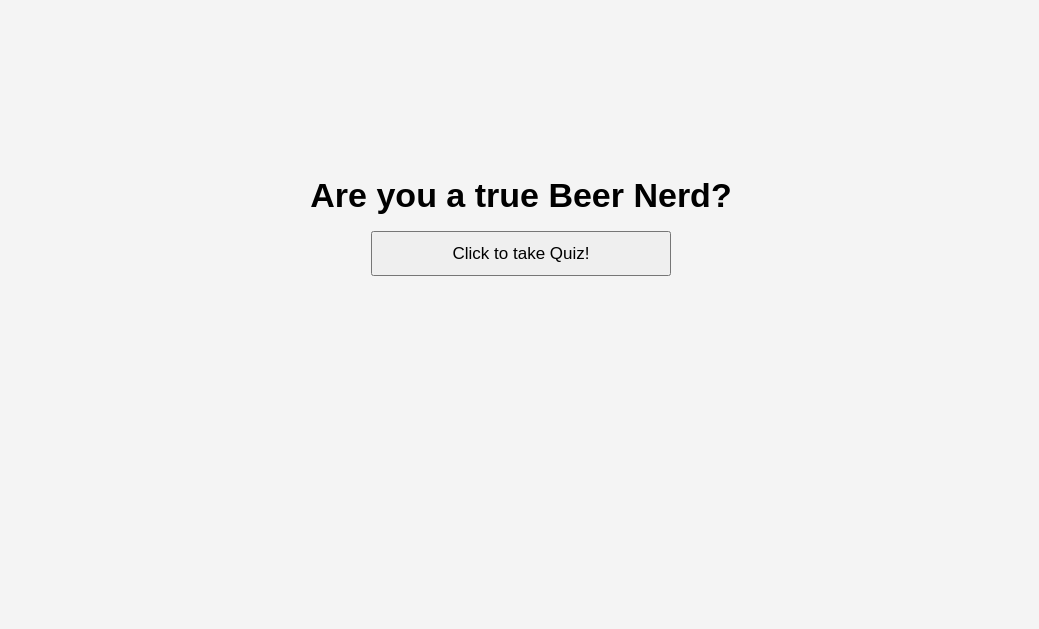
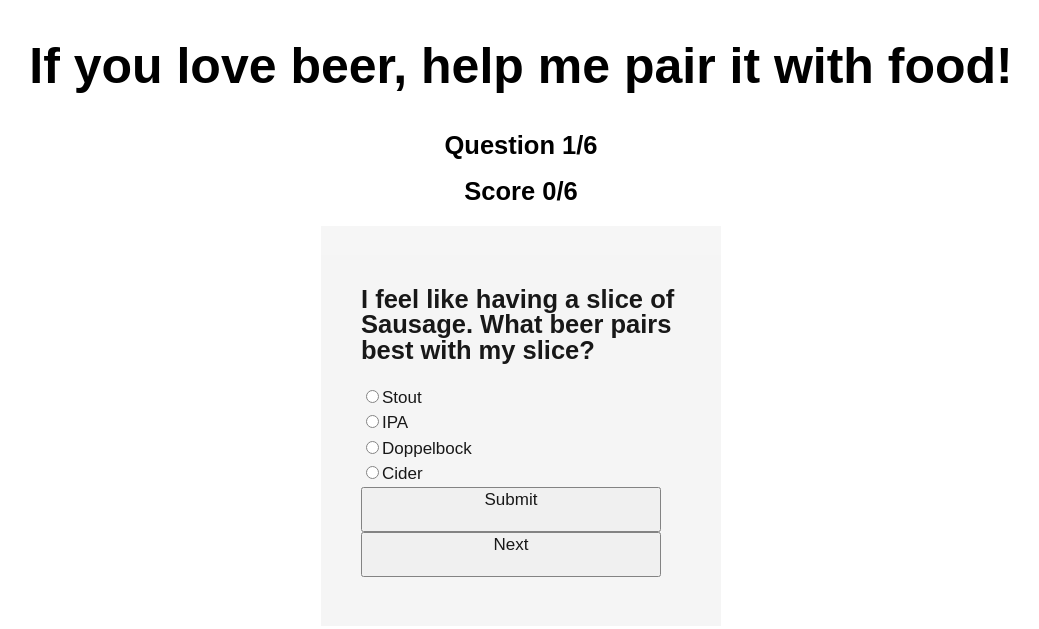
Before and after one commit to fried-hard/WireFrame-Quiz-, a plain HTML site: page quizPage.html in a window 1280 px wide. Shown: the whole page, without its empty margins (119-1158 px from the left). Drawn offline with Linux system fonts and the light colour scheme.

Commit message:
Update quizPage.html

```diff
--- a/quizPage.html
+++ b/quizPage.html
@@ -1,50 +1,42 @@
+
+
+
 <!DOCTYPE html>
 <html lang="en">
 <head>
     <meta charset="UTF-8">
     <meta name="viewport" content="width=device-width, initial-scale=1.0">
     <meta http-equiv="X-UA-Compatible" content="ie=edge">
-    <title>Beer Quiz Start</title>
+    <title>Beer Lover Quiz</title>
+    <link rel="stylesheet" href="beer.css">
 </head>
-
-
-<style>
-        body {
-            display: flex;
-            margin: auto;
-            font-size: 17px;
-            font-family: arial;
-            background: #f4f4f4;
-            line-height: 1.5em;
-
-        }
-         .container {
-            width: 90%;
-            margin: auto;
-            padding: 10px;
-        }
-
-        h1 {
-            position: relative;
-            top: 150px;
-            text-align: center;
-
-        }
-
-        #start {
-            width: 300px;
-            height: 45px;
-            font-size: 17px;
-        }
+<body>
+        <header>
+        <h1>If you love beer, help me pair it with food!</h1>
+        </header>
 
 
 
-            </style>
-<body>
-    <div class="container">
-    <h1>Are you a true Beer Nerd?<h1>
-            <button onclick="location.href= 'index.html'" id = "start">Click to take Quiz!</button>
-    </div>
+           <h2 class ="question">Question 1/6</h2>
+                    <h2 class ="score">Score 0/6</h2>
+
+            <div class="container1">
+                <h2>I feel like having a slice of Sausage. What beer pairs best with my slice?</h2>
+                <form>
+                  <input type="radio" id ="choices" name ="answer1">Stout<br>
+                  <input type="radio" id ="choices" name ="answer2">IPA<br>
+                  <input type="radio" id ="choices" name ="answer3">Doppelbock<br>
+                  <input type="radio" id ="choices" name ="answer4">Cider<br>
+                </form>
+
+                <button onclick="location.href= 'results.html'" id ="submit">Submit</button>
+                <button id ="next">Next</button>
+            </div>
+
+
+
+
+
 
 </body>
 </html>
```
